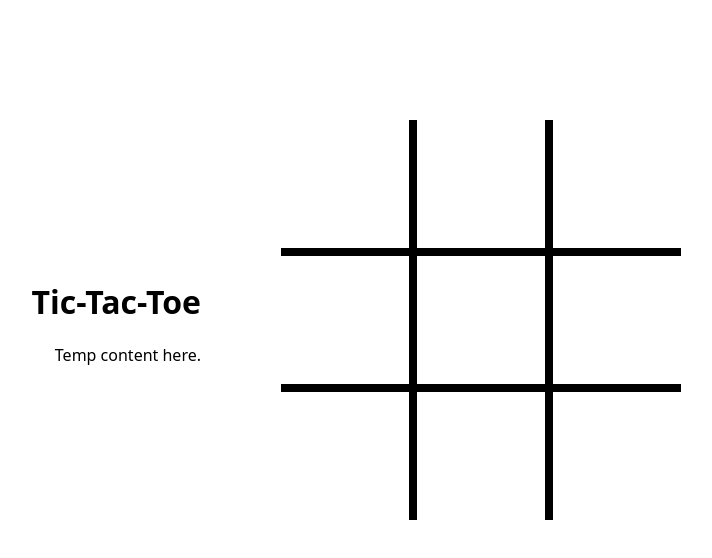
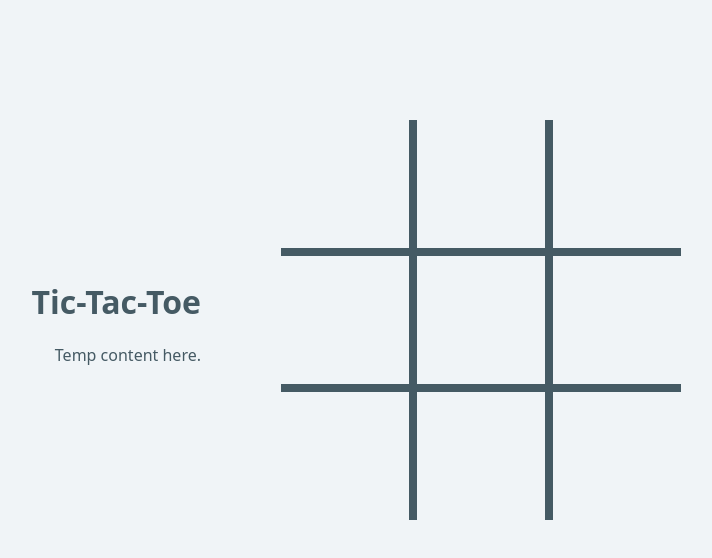
Before and after one commit to drummpy/tic-tac-toe, a plain HTML site: page index.html in a window 1280 px wide. Shown: the whole page, without its empty margins (215-927 px from the left). Drawn offline with Linux system fonts and the light colour scheme.

Commit message:
Update styling

```diff
--- a/styles.css
+++ b/styles.css
@@ -5,6 +5,8 @@ body {
   height: 100%;
   font-family: system-ui, "Segoe UI", Roboto, Helvetica, Arial, sans-serif,
     "Apple Color Emoji", "Segoe UI Emoji", "Segoe UI Symbol";
+  background-color: #f0f4f7;
+  color: #455a64;
 }
 
 .container {
@@ -31,7 +33,7 @@ body {
 }
 
 .board {
-  background-color: black;
+  background-color: #455a64;
   display: grid;
   aspect-ratio: 1 / 1;
   width: 50vmin;
@@ -41,7 +43,7 @@ body {
 }
 
 .cell {
-  background-color: white;
+  background-color: #f0f4f7;
   display: flex;
   align-items: center;
   justify-content: center;
@@ -49,4 +51,5 @@ body {
   font-weight: bold;
   cursor: pointer;
   user-select: none;
+  color: #fa9c94;
 }
```
